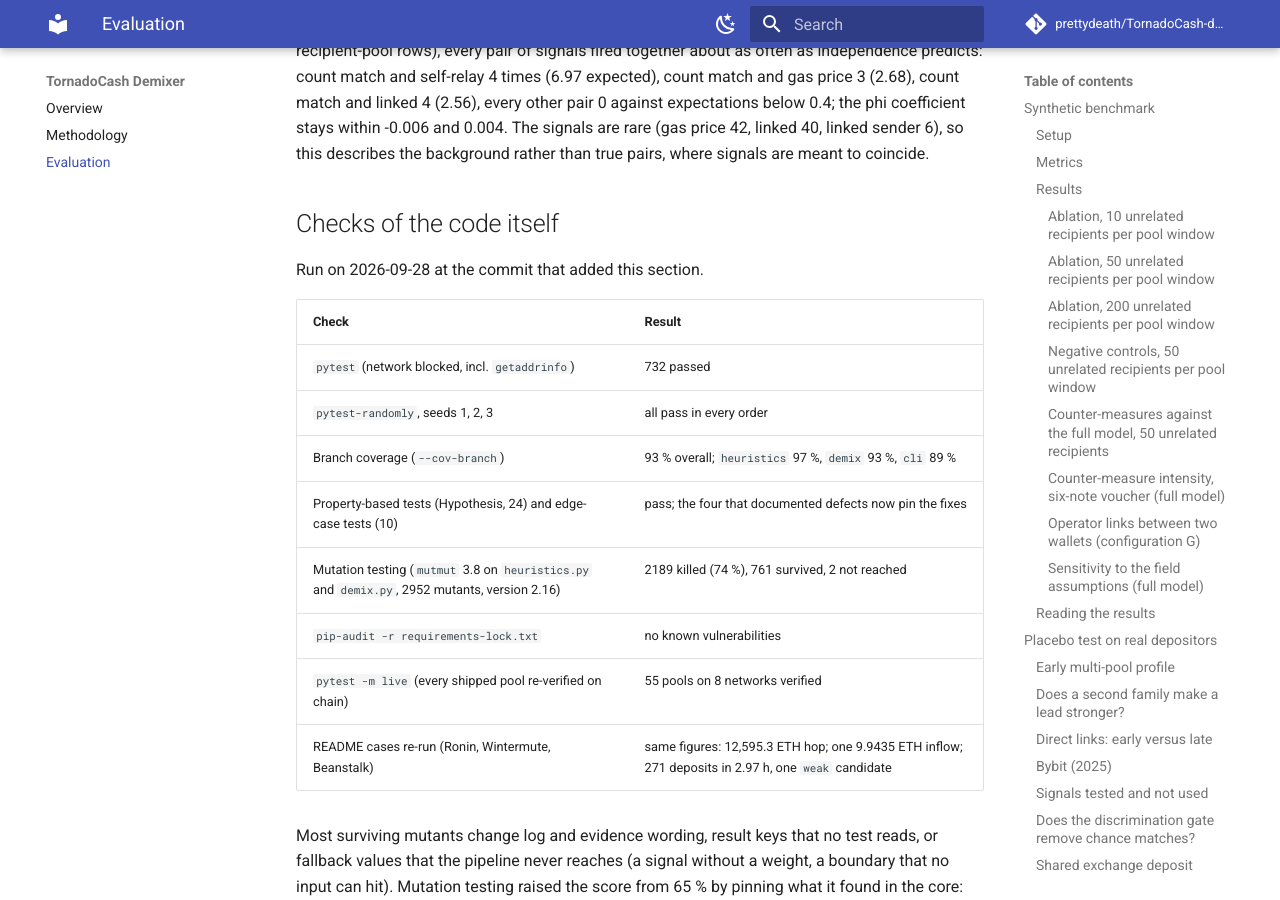
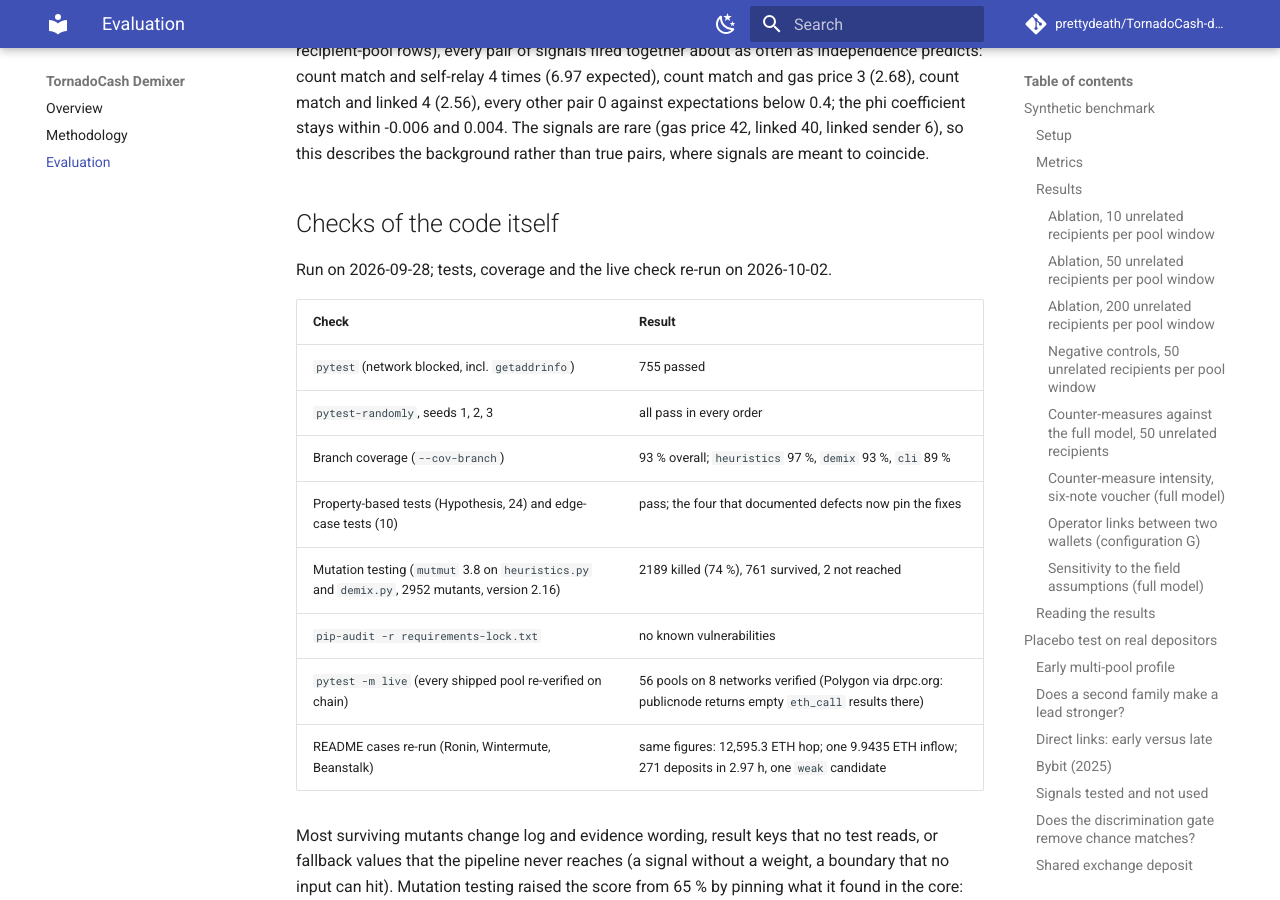
Before and after one commit to prettydeath/TornadoCash-demixer, an MkDocs documentation site: the page built from docs/EVALUATION.md, in a window 1280 px wide and 900 px high, scrolled down 19202 px. Built offline with MkDocs 1.6.1 and Material for MkDocs 9.7.7, drawn with Linux system fonts in a browser that asks for light colours; comment, search, counter and statistics services are not loaded.

Commit message:
Polygon RPC to drpc; accept 0.01 pools in verify; live check 56/56

```diff
--- a/docs/EVALUATION.md
+++ b/docs/EVALUATION.md
@@ -678,17 +678,17 @@
 
 ## Checks of the code itself
 
-Run on 2026-09-28 at the commit that added this section.
+Run on 2026-09-28; tests, coverage and the live check re-run on 2026-10-02.
 
 | Check | Result |
 |---|---|
-| `pytest` (network blocked, incl. `getaddrinfo`) | 732 passed |
+| `pytest` (network blocked, incl. `getaddrinfo`) | 755 passed |
 | `pytest-randomly`, seeds 1, 2, 3 | all pass in every order |
 | Branch coverage (`--cov-branch`) | 93 % overall; `heuristics` 97 %, `demix` 93 %, `cli` 89 % |
 | Property-based tests (Hypothesis, 24) and edge-case tests (10) | pass; the four that documented defects now pin the fixes |
 | Mutation testing (`mutmut` 3.8 on `heuristics.py` and `demix.py`, 2952 mutants, version 2.16) | 2189 killed (74 %), 761 survived, 2 not reached |
 | `pip-audit -r requirements-lock.txt` | no known vulnerabilities |
-| `pytest -m live` (every shipped pool re-verified on chain) | 55 pools on 8 networks verified |
+| `pytest -m live` (every shipped pool re-verified on chain) | 56 pools on 8 networks verified (Polygon via drpc.org: publicnode returns empty `eth_call` results there) |
 | README cases re-run (Ronin, Wintermute, Beanstalk) | same figures: 12,595.3 ETH hop; one 9.9435 ETH inflow; 271 deposits in 2.97 h, one `weak` candidate |
 
 Most surviving mutants change log and evidence wording, result keys that no
```
Also changed, not shown: 3 other files.
